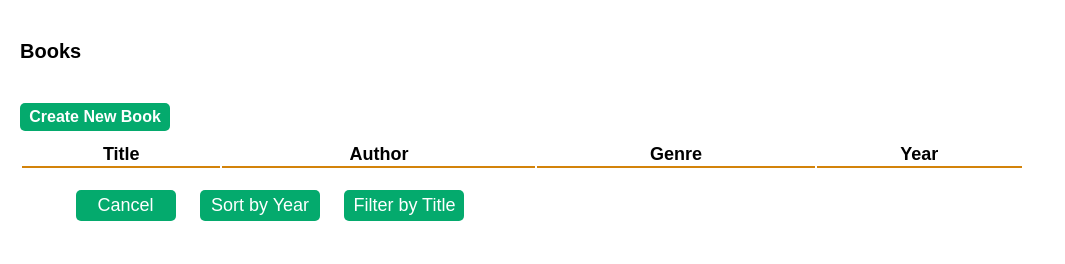
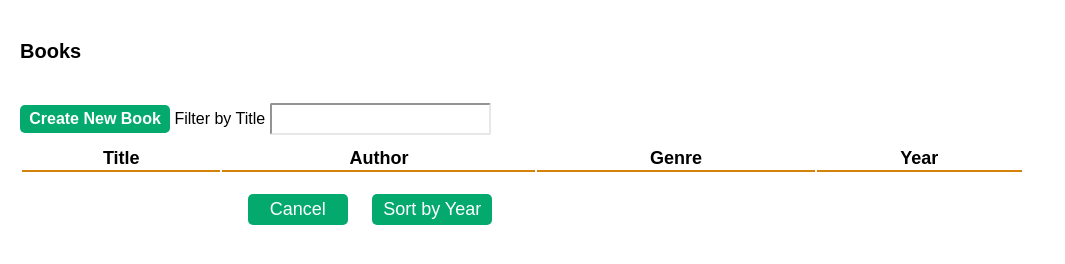
Before and after one commit to catrinaovidiualex/library-manager-client, a plain HTML site: page index.html in a window 1280 px wide. Shown: the whole page, without its empty margins (0-1065 px from the left). Drawn offline with Linux system fonts and the light colour scheme; no server answers.

Commit message:
other commit

```diff
--- a/css/style.css
+++ b/css/style.css
@@ -167,7 +167,7 @@ button.createBook {
 }
 
 .otherButtons{
-  width:500px;
+  width:700px;
   display:inline-block;
   margin-top: 10px;
   align-items: center;
@@ -215,24 +215,7 @@ button.createBook {
 .sortare:hover{
   background-color: rgb(12, 141, 23);
 }
-.filtrare{
-  background-color: #04AA6D;
-  border: none;
-  font-size: 18px;
-  color: #FFFFFF;
-  padding:5px;
-  width: 120px;
-  text-align: center;
-  text-decoration: none;
-  overflow: hidden;
-  cursor: pointer;
-  margin-left: 20px;
-  border-radius:5px ;
-}
 
-.filtrare:hover{
-  background-color: rgb(12, 141, 23);
-}
 
 input{
 
--- a/view/Home.js
+++ b/view/Home.js
@@ -39,6 +39,8 @@ class Home{
 
         <h3>Books</h3>
         <button class="createBook">Create New Book</button>
+        <label for="text">Filter by Title<label>
+        <input type="text" class="inputFilter"></input>
         <table class="tableBooks">
             <thead>
                 <tr>
@@ -63,7 +65,7 @@ class Home{
     <div class="otherButtons">
         <button class="anuleaza">Cancel</button>
         <button class="sortare">Sort by Year</button>
-        <button class="filtrare">Filter by Title</button>
+
     </div>
 
 
```
